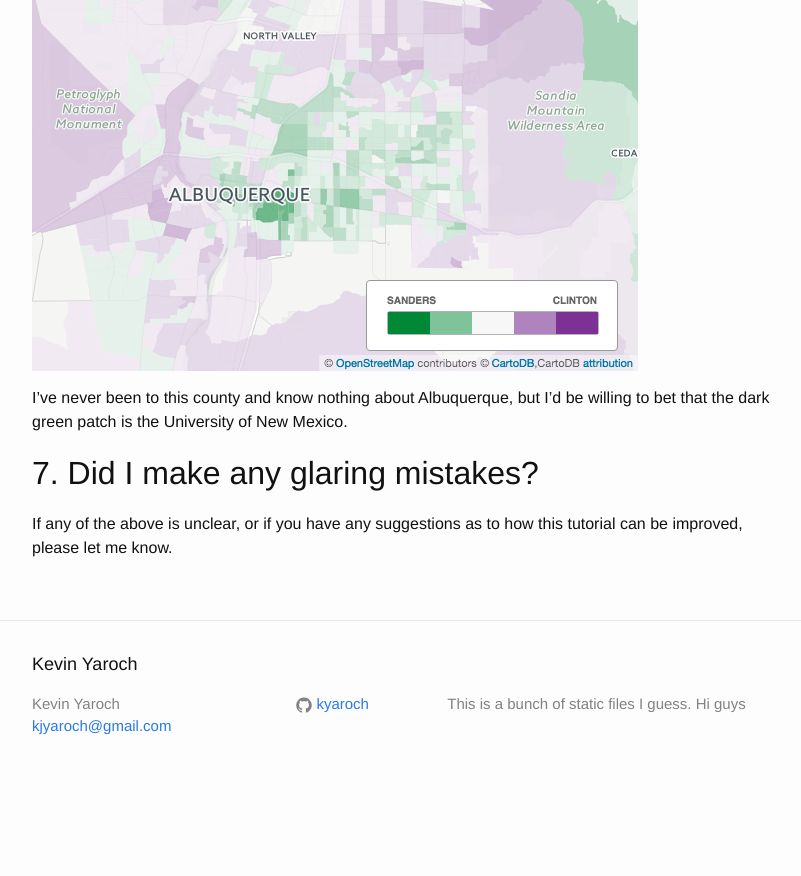
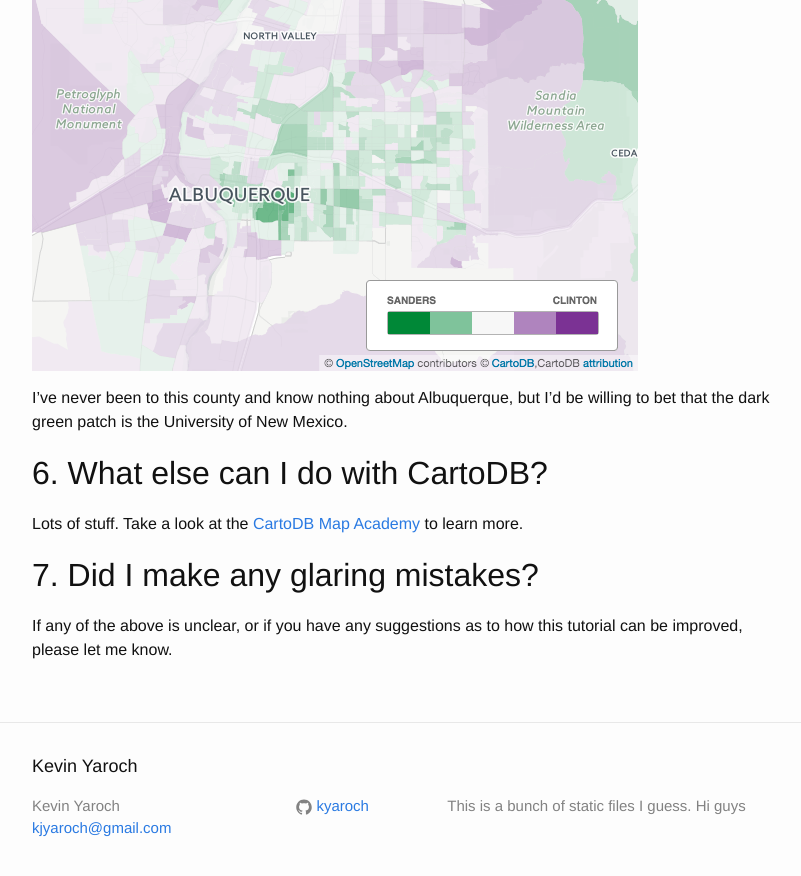
Before and after one commit to kyaroch/kyaroch.github.io, a Jekyll site: the page built from _posts/2016-06-09-cartodb-tutorial.md, in a window 1280 px wide and 900 px high, scrolled down 16439 px. Shown: the top 876 px of the window, without its empty margins (238-1039 px from the left). Built offline with Jekyll 4.4.1, drawn with Linux system fonts in a browser that asks for light colours; comment, search, counter and statistics services are not loaded; before the commit the page ends 17237 px from its top, so only the background shows below that.

Commit message:
Edit CartoDB post

```diff
--- a/_posts/2016-06-09-cartodb-tutorial.md
+++ b/_posts/2016-06-09-cartodb-tutorial.md
@@ -207,6 +207,10 @@ Finally, let's add a descriptive title and some tags.
 
 I've never been to this county and know nothing about Albuquerque, but I'd be willing to bet that the dark green patch is the University of New Mexico.
 
+## 6. What else can I do with CartoDB?
+
+Lots of stuff. Take a look at the [CartoDB Map Academy](https://academy.cartodb.com/) to learn more.
+
 ## 7. Did I make any glaring mistakes?
 
 If any of the above is unclear, or if you have any suggestions as to how this tutorial can be improved, please let me know.
```
